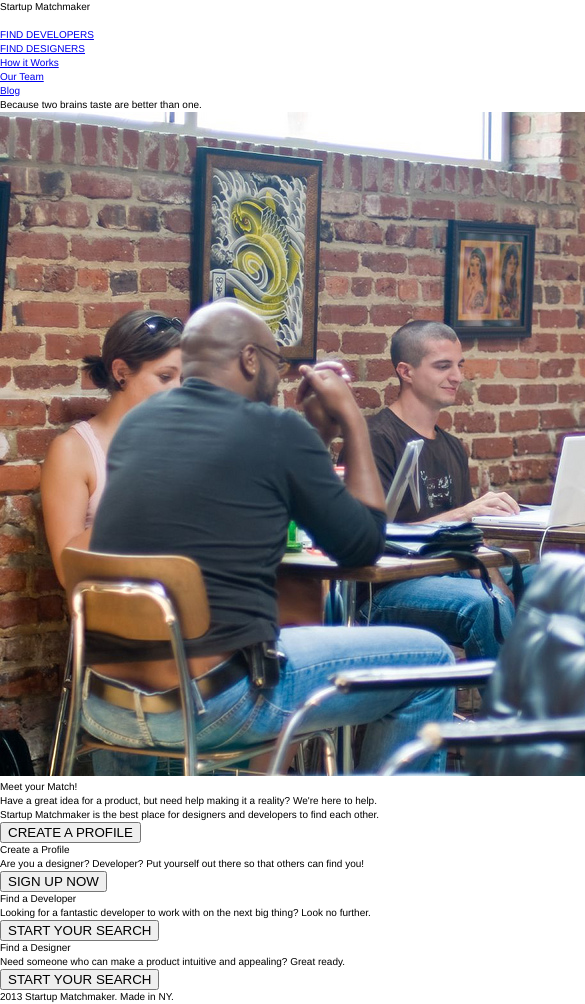
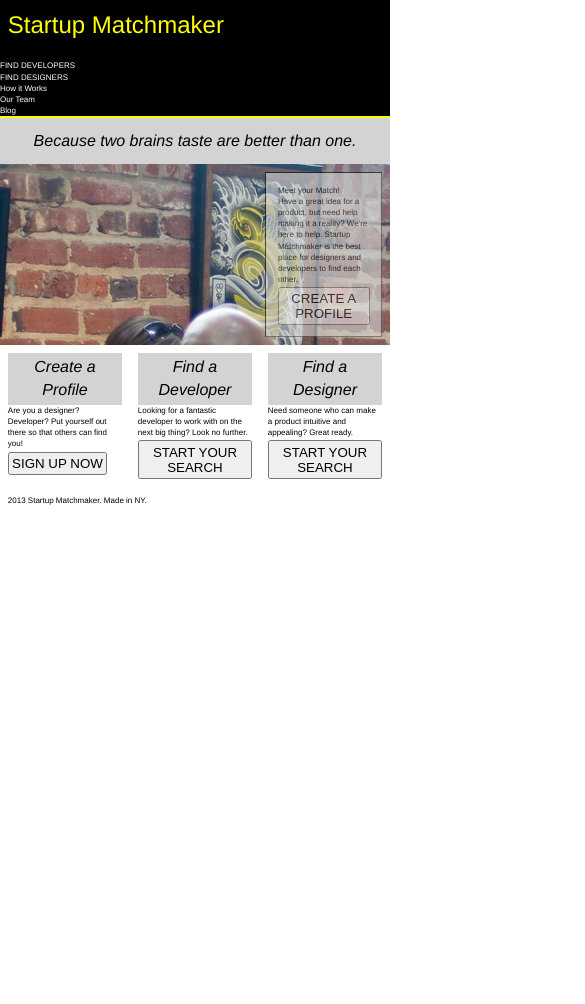
Before and after one commit to nstepheyim/Matchmaker, a plain HTML site: page index.html in a window 390 px wide. Shown: the top 1004 px of the page, 585 px wide, since content can reach past the window. After the commit the page ends 844 px from the top, so only its background shows below. Drawn offline with nearby package versions, Linux system fonts and the light colour scheme.

```diff
--- a/css/style.css
+++ b/css/style.css
@@ -1,9 +1,9 @@
 /*
-Project Name: Blank Template
+Project Name: Statup Matchmaker
 Client: Your Client
 Author: Stephanie Yim
 Developer @GA in NYC
-Date:
+Date: 6/25/2015
 */
 
 
@@ -52,7 +52,7 @@ div {
 
 body {
      color: #000;
-     font-size: 10px;
+     font-size: 8px;
      line-height: 1.4;
      font-family: Helvetica, Arial, sans-serif;
      margin:0 auto;
@@ -62,14 +62,16 @@ body {
 /* LAYOUT
 /*******************************************/
 
-/***** mobile *****/
+/***** mobile layout *****/
 
 header {
-
+     background-color: black;
+     border-bottom: 2px solid;
+     border-bottom-color: yellow;
 }
 
 main {
-
+     background-image: url("../images/coworking.jpg");
 }
 
 aside {
@@ -77,7 +79,65 @@ aside {
 }
 
 footer {
+     clear:both;
+}
 
+header nav {
+
+}
+
+main section {
+     float: right;
+     background-color: #D3D3D3;
+     opacity: 0.6;
+     width: 30%;
+     padding: 3%;
+     margin: 2%;
+     border: 1px inset black;
+}
+
+aside section {
+     padding: 2%;
+     width: 33.333%;
+     float: left;
+}
+/***** mobile content *****/
+
+h1 {
+     padding: 2%;
+     font-size: 3em;
+     color: yellow;
+}
+
+h2 {
+     font-style: italic;
+     text-align: center;
+     font-size: 2em;
+     color: black;
+     background-color: #D3D3D3;
+     padding: 3%;
+}
+
+h3 {
+
+}
+
+p {
+     font-size: 1em;
+}
+
+footer p {
+     padding: 2%;
+}
+
+a {
+     color: white;
+     text-decoration: none;
+}
+
+button {
+     padding: 2%;
+     margin-top: 2%;
 }
 
 /***** tablet 768 *****/
@@ -87,6 +147,8 @@ footer {
 body {
      font-size: 12px;
 }
+
+
 }
 
 /***** desktop 1024 *****/
--- a/index.html
+++ b/index.html
@@ -39,13 +39,12 @@ Stephanie Yim
 			</nav>
 		</header>
 
-		<main>
+		<main class="clearfix">
 			<h2>Because two brains taste are better than one.</h2>
-			<img src="images/coworking.jpg">
 			<section>
 				<h3>Meet your Match!</h3>
 				<p>Have a great idea for a product, but need help making it a reality? We're here to help. Startup Matchmaker is the best place for designers and developers to find each other.</p>
-			<button type="button">CREATE A PROFILE</button>
+				<button type="button">CREATE A PROFILE</button>
 			</section>
 		</main>
 
```
Also changed, not shown: images/hamburger.png (added).
